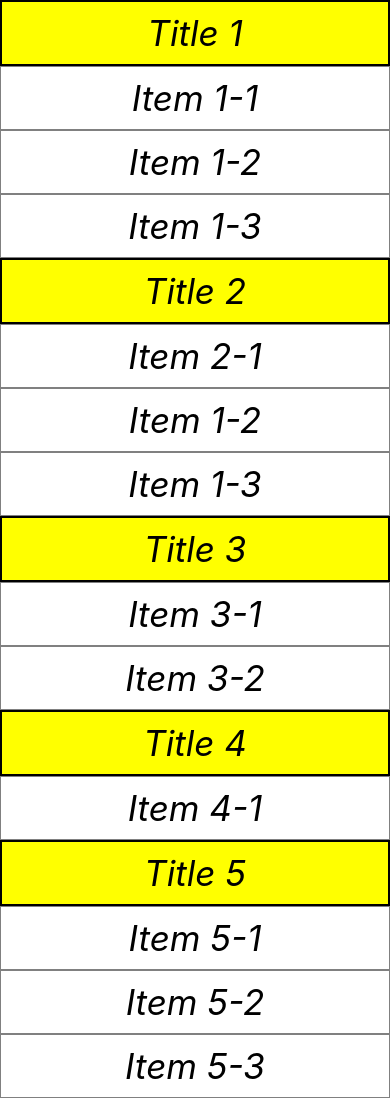
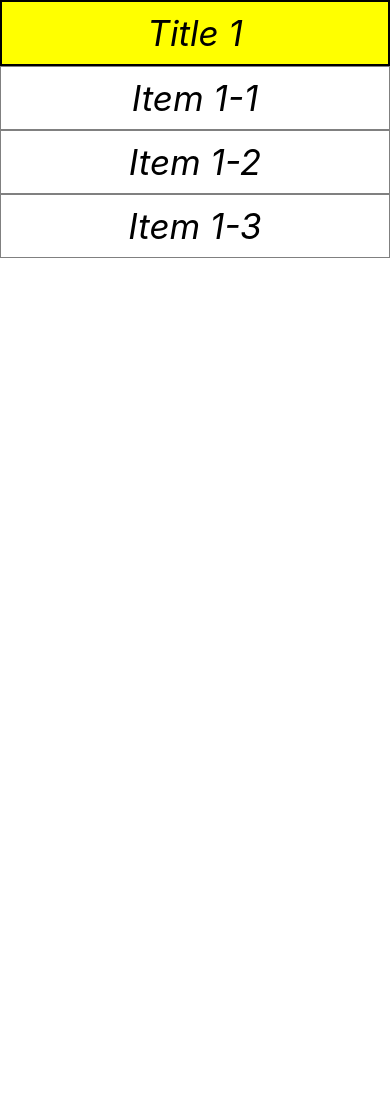
Before and after one commit to Abass14/ReactNative-Tutorial, a React Native app: screen / in a window 390 px wide. After the commit the page ends 844 px from the top, so only its background shows below. Built offline with nearby package versions, Linux system fonts and the light colour scheme.

Commit message:
completed excercise

```diff
--- a/App.js
+++ b/App.js
@@ -49,33 +49,19 @@ const App = () => {
     {name: 'Item 14'},
   ]);
 
-  const DATA = [
+
+  const [DATA, setData] = useState([
     {
-      title: 'Title 1',
-      data: ['Item 1-1', 'Item 1-2', 'Item 1-3' ]
-    },
-    {
-      title: 'Title 2',
-      data: ['Item 2-1', 'Item 1-2', 'Item 1-3' ]
-    },
-    {
-      title: 'Title 3',
-      data: ['Item 3-1', 'Item 3-2' ]
-    },
-    {
-      title: 'Title 4',
-      data: ['Item 4-1']
-    },
-    {
-      title: 'Title 5',
-      data: ['Item 5-1', 'Item 5-2', 'Item 5-3' ]
-    },
-  ];
+      title: `Title ${1}`,
+      data: [`Item 1-1`, `Item 1-2`, `Item 1-3` ]
+    }
+  ]);
 
   const [Resfreshing, setRefresh] = useState(false)
+
   const onRefresh =()=>{
     setRefresh(true);
-    setItems([...items, {name: 'Item 100'}]);
+    setData([...DATA, {title: `Title ${DATA.length + 1}`, data: [`Item ${DATA.length + 1}-1`, `Item ${DATA.length + 1}-2`]}]);
     setRefresh(false);
   }
 
@@ -84,6 +70,12 @@ const App = () => {
 
       <SectionList
         sections= {DATA}
+        refreshControl={
+          <RefreshControl
+            refreshing= {Resfreshing}
+            onRefresh= {onRefresh}
+          />
+        }
         keyExtractor={(item, index)=>index.toString()}
         renderItem={({ item })=>(
           <View style={styles.itemChild}>
```
